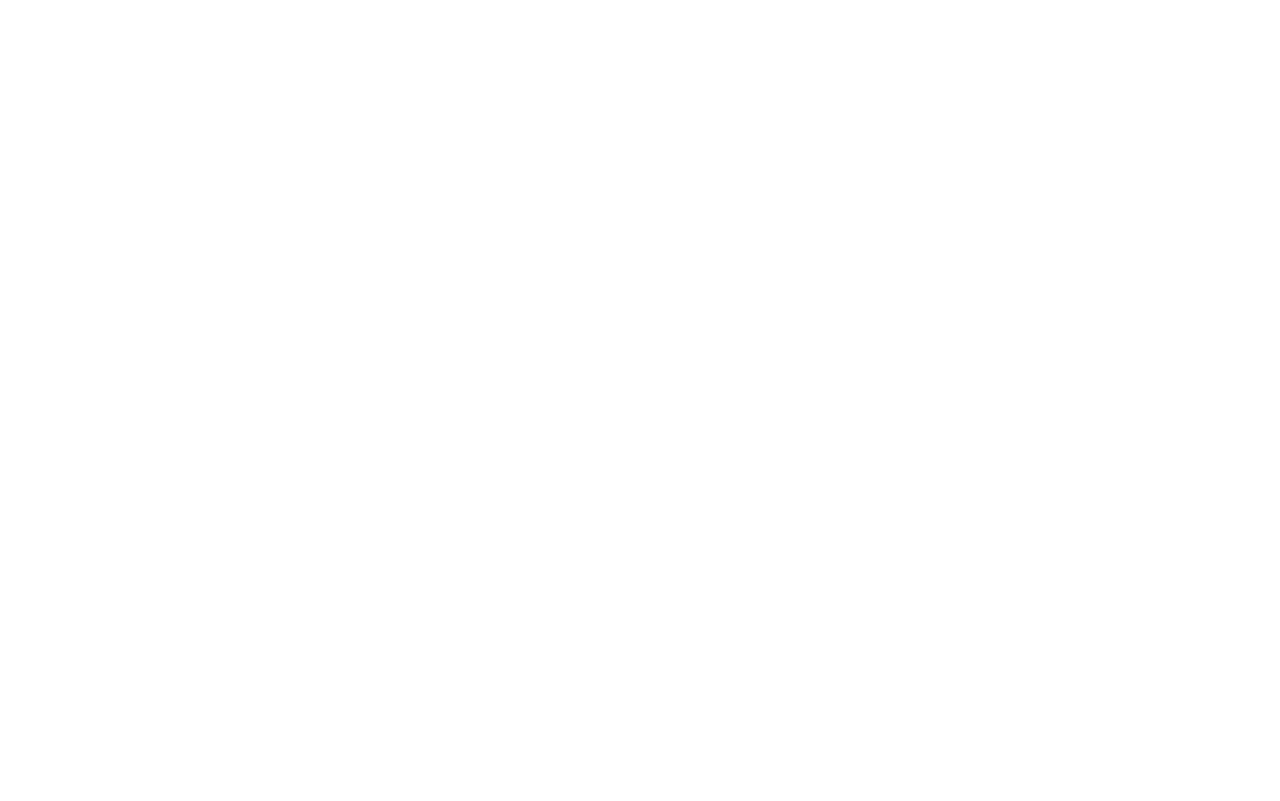
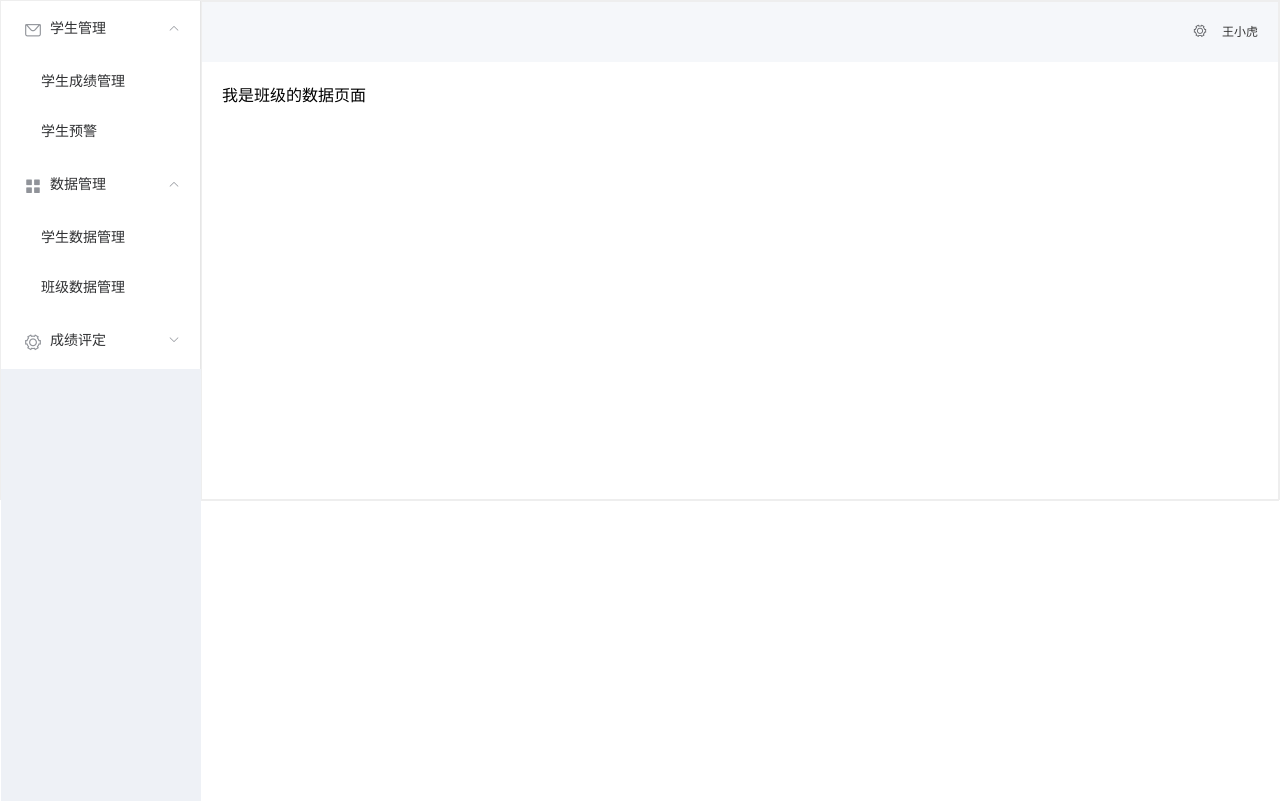
Before and after one commit to fineCoderWithLove/classdesign, a Vue app: page /ClassData in a window 1280 px wide. Built offline with nearby package versions, Linux system fonts and the light colour scheme.

Commit message:
完成了项目的路由配置集成了axios

```diff
--- a/src/router/router.js
+++ b/src/router/router.js
@@ -2,9 +2,13 @@
 import VueRouter from 'vue-router'
 
 
-const Index = () => import('../views/index.vue')
-const Login = () => import("../views/login.vue")
-const StuDetail = () => import("../views/studentDetails.vue")
+const Index = () => import('../views/index/index.vue')
+const Login = () => import("../views/login/login.vue")
+const StuDetail = () => import("../views/details/studentDetails.vue")
+const StuWarn = () => import("../views/index/studentwarn.vue")
+const StuCore = () => import("../views/index/studentscore.vue")
+const StuData = () => import("../views/index/data/studentdata.vue")
+const ClassData = () => import("../views/index/data/classdata.vue")
 
 Vue.use(VueRouter)
 
@@ -18,13 +22,33 @@
         path: '/login',
         name: 'login',
         component: Login,
-        children: []
     },
     {
         path: '/index',
         name: 'index',
         component: Index,
-        children: []
+        children: [
+            {
+                path: '/StuData',
+                component: StuData,
+            },
+            {
+                path: '/ClassData',
+                name: 'ClassData',
+                component: ClassData,
+            },
+            {
+                path: '/studendscore',
+                name: 'studendscore',
+                component: StuCore,
+            },
+            {
+                path: '/studendwarn',
+                name: 'studendwarn',
+                component: StuWarn,
+
+            },
+        ]
     },
     {
         path: '/studetail',
--- /dev/null
+++ b/src/views/index/data/classdata.vue
@@ -0,0 +1,36 @@
+<template>
+    <div id="app">
+        我是班级的数据页面
+    </div>
+</template>
+
+<script>
+
+export default {
+    name: 'App',
+    components: {
+    },
+    data() {
+        return {
+
+        }
+    },
+    created() {
+        console.log(this.$router);
+    },
+    methods: {
+        toStudentDetails() {
+            this.$router.push("/studetail")
+        },
+        toIndex() {
+            this.$router.push("/index")
+        },
+        toLogin() {
+            this.$router.push("/login")
+        },
+    }
+}
+</script>
+
+<style>
+</style>
--- /dev/null
+++ b/src/views/index/data/studentdata.vue
@@ -0,0 +1,27 @@
+<template>
+    <div id="app">
+        我是学生的数据页面
+    </div>
+  </template>
+
+  <script>
+
+  export default {
+    name: 'App',
+    components: {
+    },
+    data() {
+      return {
+
+      }
+    },
+    created () {
+      console.log(this.$router);
+    },
+    methods: {
+
+    }
+  }
+  </script>
+
+  <style></style>
--- a/src/views/index.vue
+++ b/src/views/index/index.vue
@@ -1,17 +1,18 @@
 <template>
     <div id="app">
+
         <el-container style="height: 500px; border: 1px solid #eee">
             <el-aside width="200px" style="background-color: rgb(238, 241, 246)">
-                <el-menu :default-openeds="[]">
+                <el-menu :default-openeds="['1', '2']">
                     <el-submenu index="1">
                         <template slot="title"><i class="el-icon-message"></i>学生管理</template>
-                        <el-menu-item index="1-1">学生成绩管理</el-menu-item>
-                        <el-menu-item index="1-2">学生预警</el-menu-item>
+                        <el-menu-item index="1-1" @click="toStuCore()">学生成绩管理</el-menu-item>
+                        <el-menu-item index="1-2" @click="toStuWarn()">学生预警</el-menu-item>
                     </el-submenu>
                     <el-submenu index="2">
                         <template slot="title"><i class="el-icon-menu"></i>数据管理</template>
-                        <el-menu-item index="2-1">学生数据管理</el-menu-item>
-                        <el-menu-item index="2-2">班级数据管理</el-menu-item>
+                        <el-menu-item index="2-1" @click="toStuData()">学生数据管理</el-menu-item>
+                        <el-menu-item index="2-2" @click="toClassData()">班级数据管理</el-menu-item>
                     </el-submenu>
                     <el-submenu index="3">
                         <template slot="title"><i class="el-icon-setting"></i>成绩评定</template>
@@ -27,7 +28,8 @@
                 </el-menu>
             </el-aside>
 
-            <el-container>
+            <el-container style="height: 500px; border: 1px solid #eee">
+
                 <el-header style="text-align: right; font-size: 12px">
                     <el-dropdown>
                         <i class="el-icon-setting" style="margin-right: 15px"></i>
@@ -41,21 +43,10 @@
                 </el-header>
 
                 <el-main>
-                    <el-table :data="tableData">
-                        <el-table-column prop="name" label="姓名" width="100">
-                        </el-table-column>
-                        <el-table-column prop="class" label="班级" width="100">
-                        </el-table-column>
-                        <el-table-column prop="studentNumber" label="学号">
-                        </el-table-column>
-                        <el-table-column prop="studentNumber" label="操作">
-                            <el-button type="primary" round>修改信息</el-button>
-                            <el-button type="info" round>学生详情</el-button>
-                            <el-button type="danger" round>删除学生</el-button>
-                        </el-table-column>
-                    </el-table>
+                    <router-view></router-view>
                 </el-main>
             </el-container>
+
         </el-container>
     </div>
 </template>
@@ -72,10 +63,26 @@
             tableData: Array(20).fill(item)
         }
     },
-    created () {
-        this.$axios.get("/ping").then(response => {
-            console.log(response);
-        })
+    created() {
+        //封装请求的demo
+        // this.$axios.get("/ping").then(response => {
+        //     console.log(response);
+        // })
+    },
+    methods: {
+        toStuCore() {
+            console.log("点击到了");
+            this.$router.push('/studendscore')
+        },
+        toStuWarn() {
+            this.$router.push('/studendwarn')
+        },
+        toStuData() {
+            this.$router.push('/StuData')
+        },
+        toClassData() {
+            this.$router.push('/ClassData')
+        }
     }
 };
 </script>
--- /dev/null
+++ b/src/views/index/studentscore.vue
@@ -0,0 +1,76 @@
+<template>
+    <div id="app">
+
+        <el-container style="height: 500px; border: 1px solid #eee">
+
+
+
+                <el-main>
+                    <el-table :data="tableData">
+                        <el-table-column prop="name" label="姓名" width="100">
+                        </el-table-column>
+                        <el-table-column prop="class" label="班级" width="100">
+                        </el-table-column>
+                        <el-table-column prop="studentNumber" label="学号">
+                        </el-table-column>
+                        <el-table-column prop="studentNumber" label="操作">
+                            <el-button type="primary" round>修改信息</el-button>
+                            <el-button type="info" round>学生详情</el-button>
+                            <el-button type="danger" round>删除学生</el-button>
+                        </el-table-column>
+                    </el-table>
+                </el-main>
+        </el-container>
+    </div>
+</template>
+
+<script>
+export default {
+    data() {
+        const item = {
+            name: '郑梓桐',
+            class: '计算机2101',
+            studentNumber: '2109124027'
+        };
+        return {
+            tableData: Array(20).fill(item)
+        }
+    },
+    created() {
+        //封装请求的demo
+        // this.$axios.get("/ping").then(response => {
+        //     console.log(response);
+        // })
+    },
+    methods: {
+        toStuCore() {
+            console.log("点击到了");
+            this.$router.push('/studendscore')
+        }
+    }
+};
+</script>
+
+<style>
+* {
+    margin: 0;
+    padding: 0;
+}
+
+.el-header {
+    background-color: #f5f7fa;
+    color: #333;
+    line-height: 60px;
+}
+
+.el-aside {
+    height: 100vh;
+    color: #333;
+    background-color: #f5f7fa;
+}
+
+.el-main {
+    height: 100vh;
+    overflow: visible;
+}
+</style>
--- /dev/null
+++ b/src/views/index/studentwarn.vue
@@ -0,0 +1,26 @@
+<template>
+    <div id="app">
+        这是一个学生预警的页面
+    </div>
+  </template>
+
+  <script>
+
+  export default {
+    components: {
+    },
+    data() {
+      return {
+
+      }
+    },
+    created () {
+
+    },
+    methods: {
+
+    }
+  }
+  </script>
+
+  <style></style>
```
Also changed, not shown: src/views/details/studentDetails.vue (renamed from src/views/studentDetails.vue), src/views/login/login.vue (renamed from src/views/login.vue).
